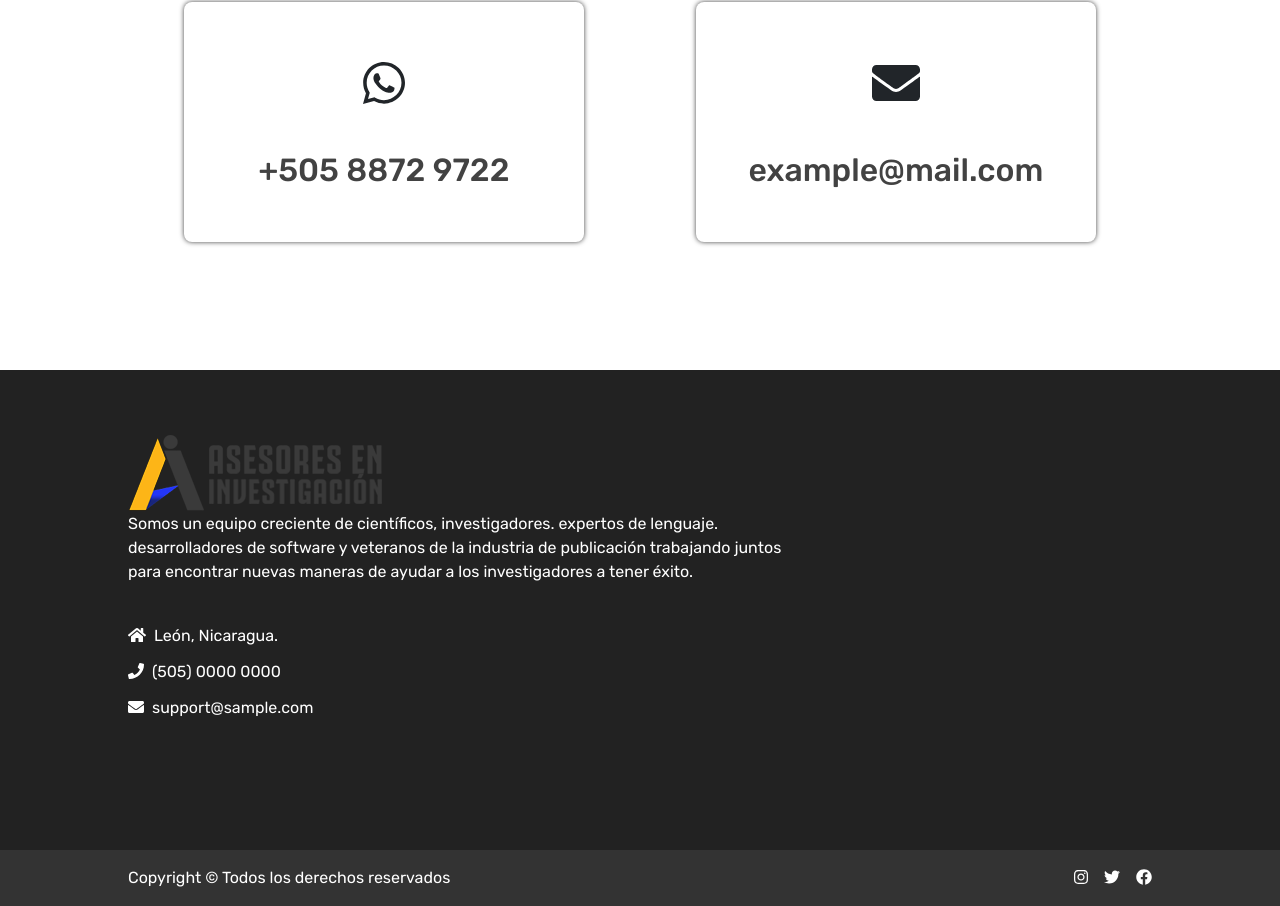
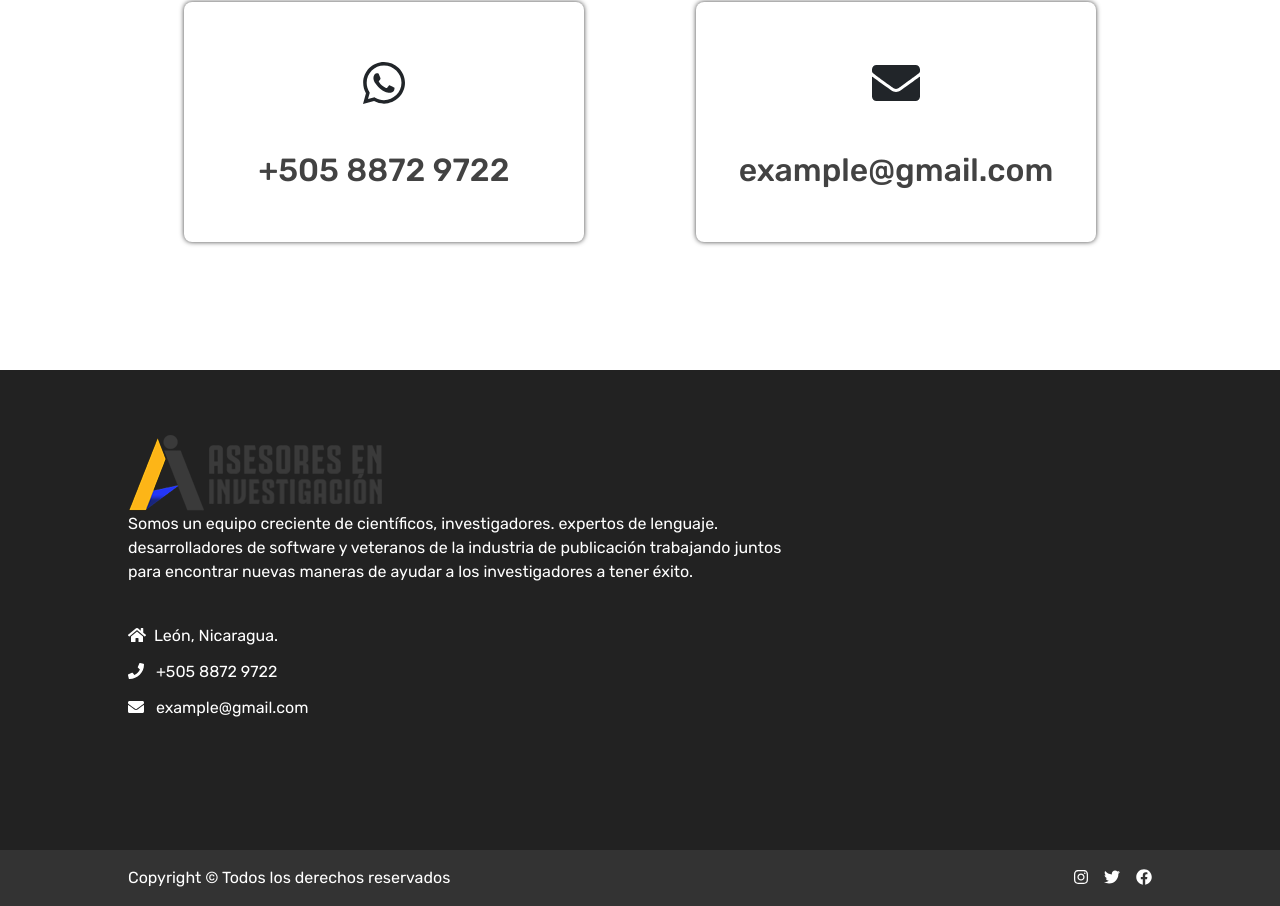
Before and after one commit to Just0Rick/tyme, an Angular app: page /contacto in a window 1280 px wide. Shown: the part 326-1232 px from the top of the page. Built offline with nearby package versions, Linux system fonts and the light colour scheme.

Commit message:
Implemented some service data

```diff
--- a/src/app/contacto/index/index.component.html
+++ b/src/app/contacto/index/index.component.html
@@ -5,7 +5,7 @@
         </h1>
     </article>
     <article class="contact-items">
-        <app-card-contact [icon]="iconPhone" item-id="wp" text="+505 8872 9722" (onClick)="onClicked($event)"></app-card-contact>
-        <app-card-contact [icon]="iconMail" item-id="mail" text="example@mail.com" (onClick)="onClicked($event)"></app-card-contact>
+        <app-card-contact [icon]="iconPhone" item-id="wp" [text]="globals.contactPhone" (onClick)="onClicked($event)"></app-card-contact>
+        <app-card-contact [icon]="iconMail" item-id="mail" [text]="globals.contactMail" (onClick)="onClicked($event)"></app-card-contact>
     </article>
 </main>
--- a/src/app/contacto/index/index.component.ts
+++ b/src/app/contacto/index/index.component.ts
@@ -2,6 +2,7 @@ import { Component, OnInit } from '@angular/core';
 import { faWhatsapp } from '@fortawesome/free-brands-svg-icons';
 import { IconDefinition, faEnvelope } from '@fortawesome/free-solid-svg-icons';
 import { CardContactModel } from 'src/app/component-library/card-contact/card-contact.component';
+import { GlobalsService } from 'src/app/globals.service';
 
 @Component({
   selector: 'app-contacto-index',
@@ -13,19 +14,19 @@ export class IndexComponent implements OnInit {
   public iconPhone: IconDefinition = faWhatsapp;
   public iconMail: IconDefinition = faEnvelope;
 
-  constructor() { }
+  constructor(public globals: GlobalsService) {
+   }
 
   ngOnInit(): void {
   }
 
   onClicked(content: CardContactModel){
-    let format = "https://wa.me/";
+    let format = "https://wa.me/" + this.globals.contactPhoneNoSpace;
     if(content.cardId == "mail"){
-      format = "mailto:";
+      format = "mailto:" + this.globals.contactMail;
     }
-    const formres = `${format}${content.cardText.replace(/\s/g, '')}`;
-    console.log(formres);
-    window.open(formres, "_blank");
+
+    window.open(format, "_blank");
   }
 
 }
--- a/src/app/footer/footer.component.html
+++ b/src/app/footer/footer.component.html
@@ -23,11 +23,15 @@ desarrolladores de software y veteranos de la industria de publicación trabajan
                         </li>
                         <li>
                             <fa-icon [icon]="iPhone"></fa-icon>
-                            <span class="ms-2">(505) 0000 0000</span>
+                            <a class="ms-2" href="https://wa.me/{{globals.contactPhoneNoSpace}}" target="_blank">
+                                {{globals.contactPhone}}
+                            </a>
                         </li>
                         <li>
                             <fa-icon [icon]="iMail"></fa-icon>
-                            <span class="ms-2">support@sample.com</span>
+                            <a class="ms-2" href="mailto:{{globals.contactMail}}" target="_blank">
+                                {{globals.contactMail}}
+                            </a>
                         </li>
                     </ul>
                 </div>
--- a/src/app/footer/footer.component.ts
+++ b/src/app/footer/footer.component.ts
@@ -1,6 +1,7 @@
 import { Component, OnInit } from '@angular/core';
 import { faInstagram, faFacebook, faTwitter } from '@fortawesome/free-brands-svg-icons';
 import { faHome, faPhone, faEnvelope } from '@fortawesome/free-solid-svg-icons';
+import { GlobalsService } from '../globals.service';
 
 @Component({
   selector: 'app-footer',
@@ -16,7 +17,7 @@ export class FooterComponent implements OnInit {
   public iPhone = faPhone;
   public iMail = faEnvelope;
 
-  constructor() { }
+  constructor(public globals: GlobalsService) { }
 
   ngOnInit(): void {
   }
--- a/src/app/globals.service.ts
+++ b/src/app/globals.service.ts
@@ -5,5 +5,15 @@ import { Injectable } from '@angular/core';
 })
 export class GlobalsService {
 
-  constructor() { }
+  public contactPhone: string;
+  public contactMail: string;
+
+  constructor() {
+    this.contactPhone = "+505 8872 9722";
+    this.contactMail = "example@gmail.com";
+  }
+
+  get contactPhoneNoSpace(){
+    return this.contactPhone.replace(/\s/g, '');
+  }
 }
```
